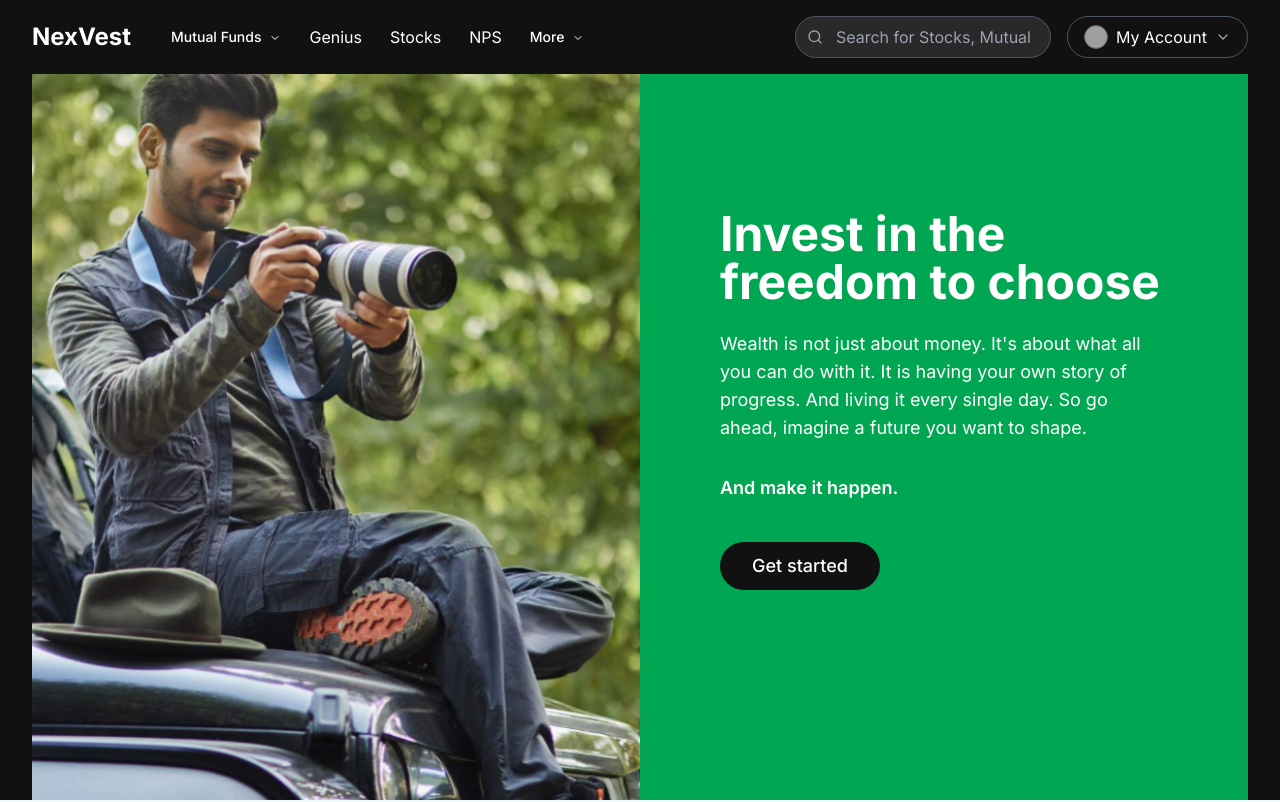
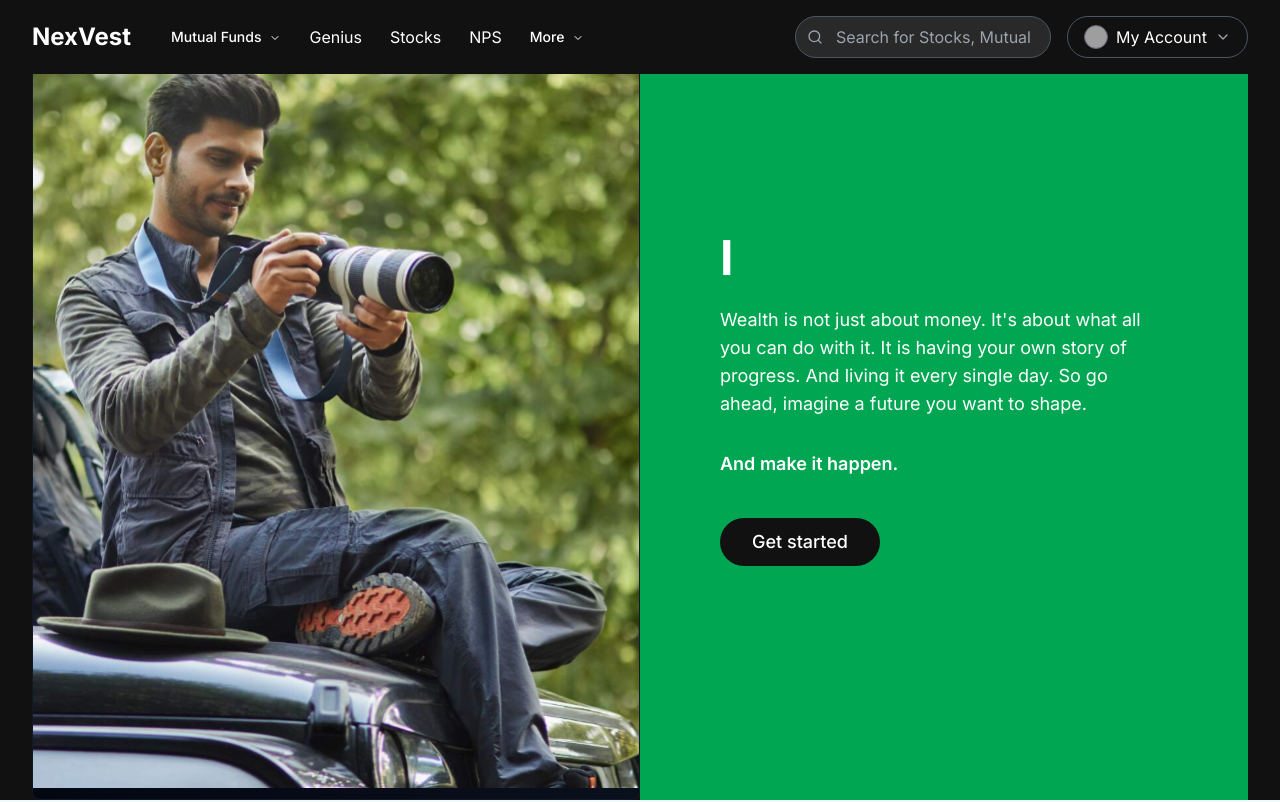
Before and after one commit to sayantann7/nexvest-landing-greet, a React (Vite) app: page / in a window 1280 px wide. Shown: the top 802 px of the page. Built offline with nearby package versions, Linux system fonts and the light colour scheme; grey boxes are pictures that could not be loaded.

Commit message:
Added animations

```diff
--- a/package.json
+++ b/package.json
@@ -55,6 +55,7 @@
     "react-hook-form": "^7.53.0",
     "react-resizable-panels": "^2.1.3",
     "react-router-dom": "^6.26.2",
+    "react-simple-typewriter": "^5.0.1",
     "recharts": "^2.12.7",
     "sonner": "^1.5.0",
     "tailwind-merge": "^2.5.2",
--- a/src/components/AnimatedFinancialSection.tsx
+++ b/src/components/AnimatedFinancialSection.tsx
@@ -83,15 +83,15 @@ const AnimatedFinancialSection: React.FC = () => {
             </ul>
           </motion.div>
 
-          <motion.div
+          {/* <motion.div
             className="md:w-1/2 h-96"
             initial={{ opacity: 0 }}
             whileInView={{ opacity: 1 }}
             transition={{ duration: 1 }}
             viewport={{ once: true }}
           >
-            {/* <FinancialAnimation3D /> */}
-          </motion.div>
+            <FinancialAnimation3D />
+          </motion.div> */}
         </div>
       </div>
     </div>
--- a/src/components/HeroSection.tsx
+++ b/src/components/HeroSection.tsx
@@ -4,7 +4,8 @@ import { motion, AnimatePresence } from 'framer-motion';
 import { Button } from '@/components/ui/button';
 import HeroFinancial3D from './HeroFinancial3D';
 import ThreeAnimation from './ThreeAnimation';
-
+import CardTilt from './TiltedCard';
+import { useTypewriter, Cursor } from 'react-simple-typewriter';
 
 const HeroSection = () => {
 
@@ -17,6 +18,14 @@ const HeroSection = () => {
 
      return () => clearTimeout(timer);
    }, []);
+
+   const [typewriterText] = useTypewriter({
+    words: ['Welcome to NexVest!', 'Invest in your freedom', 'Invest in yourself', 'Grow with NexVest!'],
+    loop: true,
+    deleteSpeed: 40,
+    typeSpeed: 60,
+    delaySpeed: 1100
+  });
 
   return (
     <div className="relative w-full min-h-screen overflow-hidden bg-nexvest-black">
@@ -46,12 +55,13 @@ const HeroSection = () => {
 
       {/* Main Hero Content */}
       <div className="container mx-auto grid grid-cols-1 md:grid-cols-2 min-h-screen">
-         <div className="hidden md:block relative">
-           <img
+         <div className="hidden md:block relative p-0">
+           {/* <img
              src="/bg.png"
              alt="Photographer on car"
              className="object-cover h-full w-full"
-           />
+           /> */}
+            <CardTilt />
          </div>
 
         <motion.div
@@ -67,7 +77,8 @@ const HeroSection = () => {
               animate={{ opacity: 1, y: 0 }}
               transition={{ duration: 0.7, delay: 0.5 }}
             >
-              Invest in the freedom to choose
+              <span>{typewriterText}</span>
+              <Cursor cursorStyle="" />
             </motion.h1>
 
             <motion.p
--- a/src/components/TiltedCard.tsx
+++ b/src/components/TiltedCard.tsx
@@ -42,7 +42,7 @@ const CardTilt = () => {
   return (
     <>
       <div
-        className='card relative h-52 w-52 transition-[all_400ms_cubic-bezier(0.03,0.98,0.52,0.99)_0s] will-change-transform'
+        className='card relative h-full w-full transition-[all_400ms_cubic-bezier(0.03,0.98,0.52,0.99)_0s] will-change-transform'
         onMouseMove={onMouseMove}
         onMouseLeave={onMouseLeave}
         style={{
@@ -51,8 +51,8 @@ const CardTilt = () => {
         }}
       >
         <div className='group relative flex h-full w-full select-none items-center justify-center rounded-lg border border-gray-900 bg-gradient-to-tr from-gray-950 to-gray-900 text-sm font-light text-gray-300'>
-          <span className='text-md bg-gradient-to-t from-gray-400 to-white bg-clip-text font-bold text-transparent'>
-            Hover me
+          <span className='text-md bg-gradient-to-t from-gray-400 to-white bg-clip-text font-bold text-transparent h-full w-full'>
+          <img src="/bg.png" className="object-none object-center w-full h-full" />
           </span>
         </div>
       </div>
```
Also changed, not shown: 1 other file (tests, documents, lock files or other folders).
